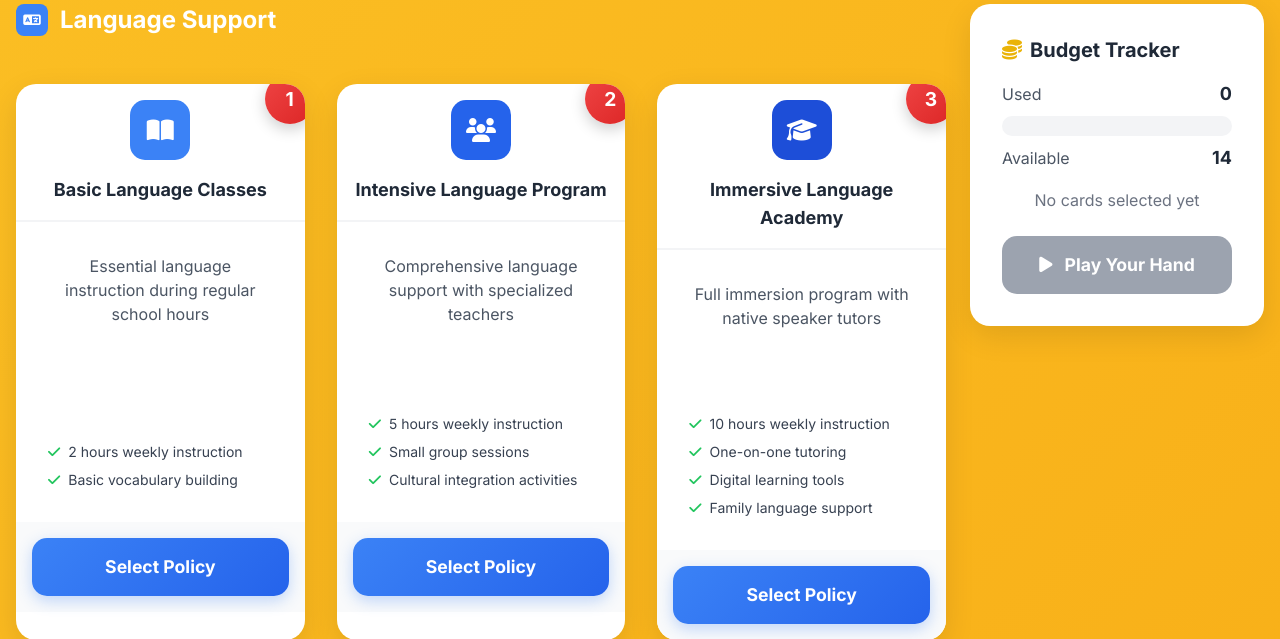
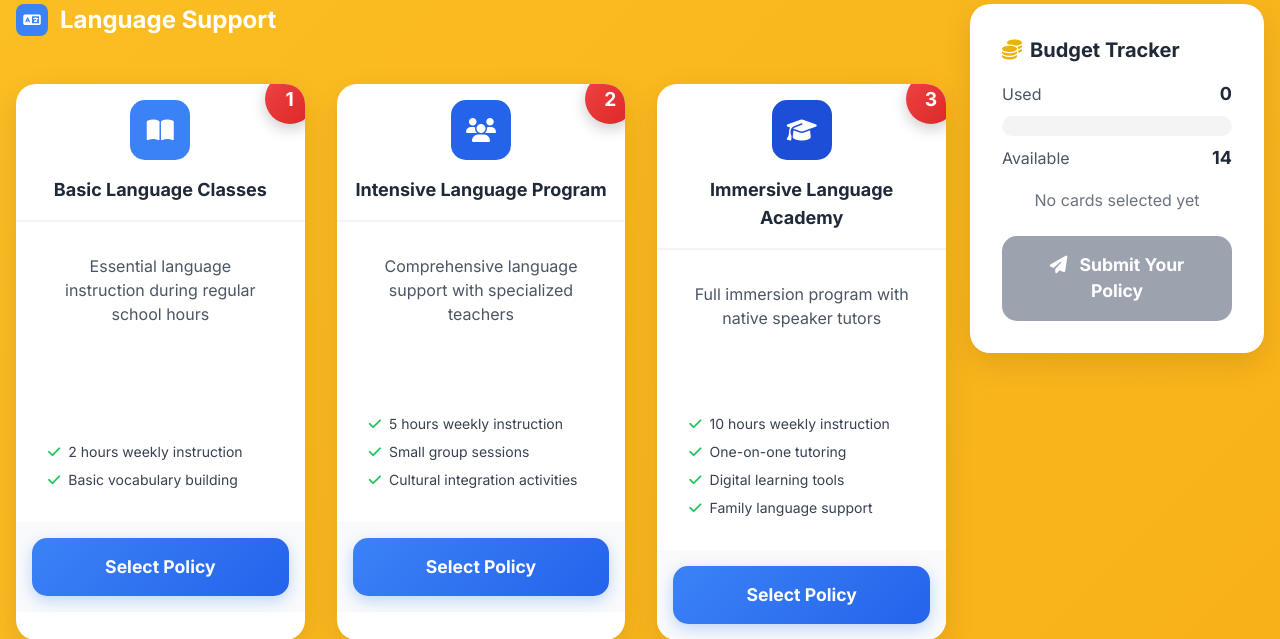
Before and after one commit to kobowood1/AIChallengeGame, a Flask app: page /card-selection in a window 1280 px wide. Shown: the part 245-884 px from the top of the page. Run offline with Flask 3, Linux system fonts and the light colour scheme; the visitor is signed in with stand-in values (Sample User, id 1); some libraries are stand-ins or nearby versions.

Commit message:
Update the policy submission button text and icon for clarity
Change the text "Play Your Hand" to "Submit Your Policy" in card_selection.html and update button states.

Replit-Commit-Author: Agent
Replit-Commit-Session-Id: 86e28700-3938-4fe7-b7b2-daf0a8a3307c
Replit-Commit-Screenshot-Url: https://storage.googleapis.com/screenshot-production-us-central1/b66fccd3-3b48-4c0e-84c7-865c8f56605e/8cef14ff-e779-4cec-95be-f910b33f35d1.jpg

```diff
--- a/templates/card_selection.html
+++ b/templates/card_selection.html
@@ -710,8 +710,8 @@
                     </div>
 
                     <button class="play-button w-full mt-6" id="play-deck-button" disabled>
-                        <i class="fas fa-play mr-2"></i>
-                        Play Your Hand
+                        <i class="fas fa-paper-plane mr-2"></i>
+                        Submit Your Policy
                     </button>
                 </div>
             </div>
@@ -817,7 +817,7 @@ document.addEventListener('DOMContentLoaded', function() {
     playButton.addEventListener('click', function() {
         // Disable button to prevent multiple submissions
         playButton.disabled = true;
-        playButton.textContent = 'Playing Cards...';
+        playButton.innerHTML = '<i class="fas fa-spinner fa-spin mr-2"></i>Submitting Policy...';
 
         // Add card playing animation
         Object.keys(selectedCards).forEach((policy, index) => {
@@ -848,14 +848,14 @@ document.addEventListener('DOMContentLoaded', function() {
                 } else {
                     alert('Error: ' + data.error);
                     playButton.disabled = false;
-                    playButton.innerHTML = '<i class="fas fa-play mr-2"></i>Play Your Hand';
+                    playButton.innerHTML = '<i class="fas fa-paper-plane mr-2"></i>Submit Your Policy';
                 }
             })
             .catch(error => {
                 console.error('Error:', error);
                 alert('An error occurred while submitting your selections.');
                 playButton.disabled = false;
-                playButton.innerHTML = '<i class="fas fa-play mr-2"></i>Play Your Hand';
+                playButton.innerHTML = '<i class="fas fa-paper-plane mr-2"></i>Submit Your Policy';
             });
         }, 1500);
     });
```
Also changed, not shown: attached_assets/image_1749332360435.png (added).
